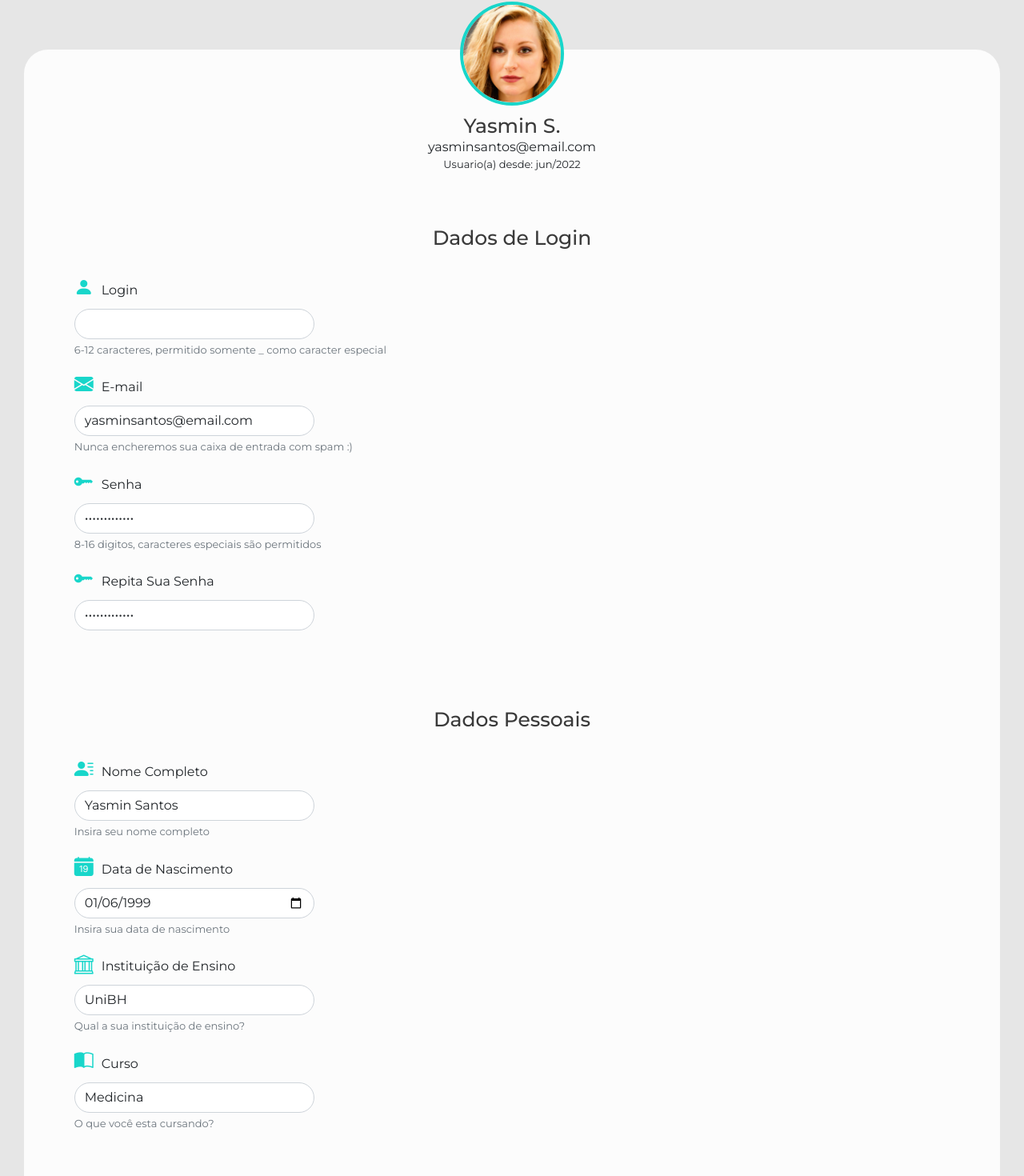
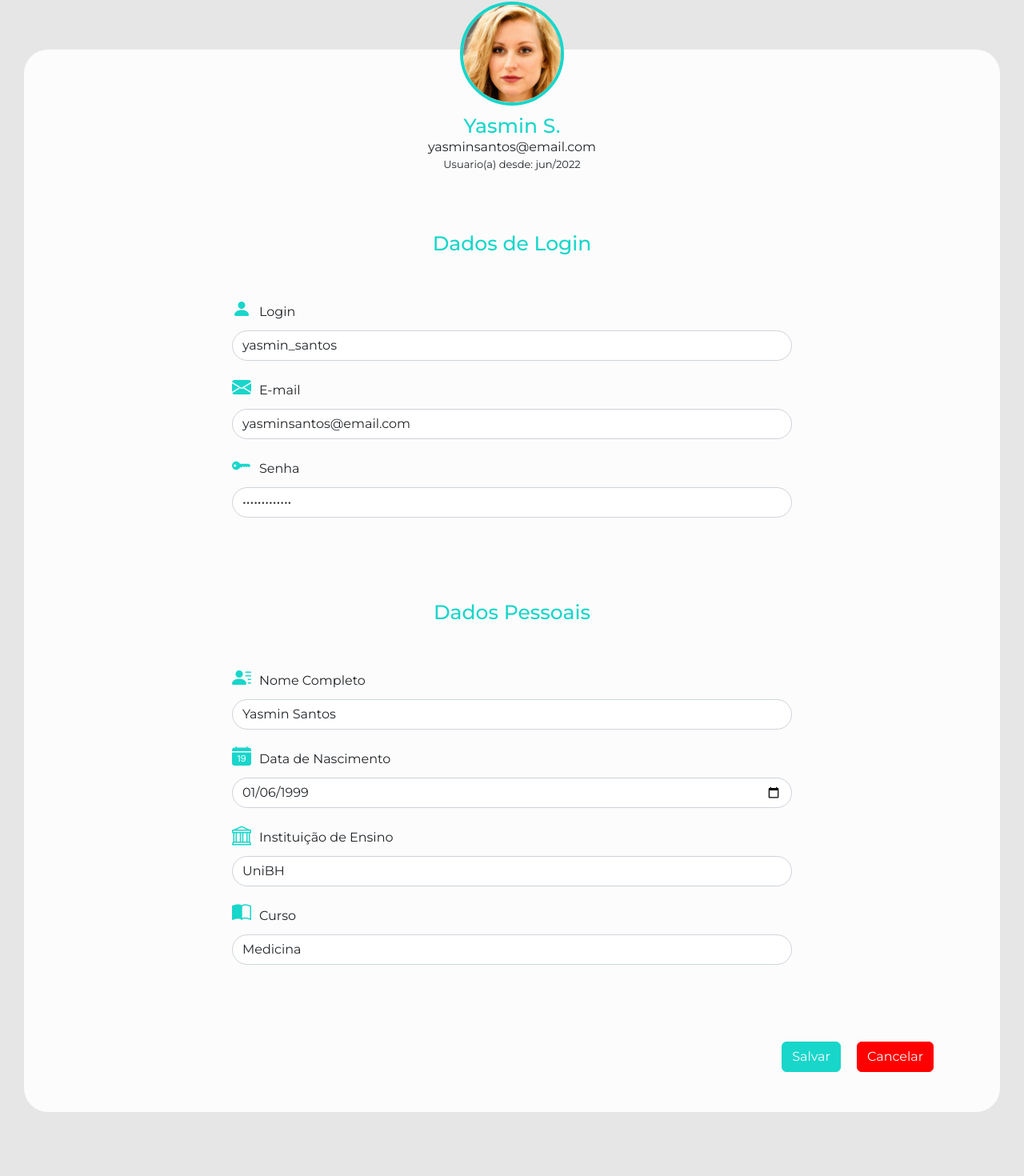
Before and after one commit to Olafi-MooN/Simulador-IC, a React (Vite) app: page /profile/edit in a window 1280 px wide. Shown: the part 94-1564 px from the top of the page at 80% size. After the commit the page ends 1514 px from the top, so only its background shows below. Built offline with nearby package versions, Linux system fonts and the light colour scheme.

Commit message:
fix profile page

```diff
--- a/src/App.css
+++ b/src/App.css
@@ -36,37 +36,37 @@ a {
   color: var(--color-black);
 }
 
-.btn-1{
+.btn-1 {
   background-color: var(--color-blue);
   border-color: var(--color-blue);
   color: var(--color-white);
 }
 
-.btn-1:hover{
+.btn-1:hover {
   background-color: var(--color-blue-hover);
   border-color: var(--color-blue-hover);
   color: var(--color-white);
 }
 
-.btn-2{
+.btn-2 {
   background-color: var(--color-white);
   border-color: var(--color-white);
   color: var(--color-blue);
 }
 
-.btn-2:hover{
+.btn-2:hover {
   background-color: var(--color-blue);
   border-color: var(--color-blue);
   color: var(--color-white);
 }
 
-.btn-3{
+.btn-3 {
   background-color: red;
   border-color: red;
   color: var(--color-white);
 }
 
-.btn-3:hover{
+.btn-3:hover {
   background-color: rgb(190, 10, 10);
   border-color: rgb(190, 10, 10);
   color: var(--color-white);
@@ -257,7 +257,7 @@ ul {
   font-weight: 500;
 }
 
-.text-container .img-fluid{
+.text-container .img-fluid {
   padding: 60px;
 }
 
@@ -717,6 +717,7 @@ body {
   overflow-y: auto !important;
   padding-right: 0 !important;
 }
+
 /*---------------------------------------end footer--------------------------------------------*/
 
 .accordion-button:not(.collapsed) {
@@ -728,13 +729,13 @@ body {
 }
 
 .accordion-button:focus {
-  outline:none;
-  box-shadow:none;
+  outline: none;
+  box-shadow: none;
   border: none;
 }
 
 .quiz-section {
-  background-color:white;
+  background-color: white;
   border-radius: 12px;
 }
 
@@ -796,7 +797,7 @@ body {
 
 /*---------------------------------------end navbar--------------------------------------------*/
 
-/*---------------------------------------profile row--------------------------------------------*/
+/*---------------------------------------profile--------------------------------------------*/
 
 #profile.row {
   background-color: var(--color-white);
@@ -817,14 +818,25 @@ body {
 
 }
 
+
 #profile .basic-info {
   position: relative;
   top: -50px;
   text-align: center;
 }
 
+#profile .name {
+  color: var(--color-blue);
+}
+
 #profile #since {
   font-size: 13px;
+}
+
+#profile .title {
+  text-align: center;
+  margin-bottom: 30px;
+  color: var(--color-blue);
 }
 
 #profile .login-info,
@@ -851,8 +863,31 @@ body {
   width: 100%;
 }
 
-#profile .btn{
+#profile .btn {
   margin-right: 20px;
 }
 
-/*---------------------------------------end profile row--------------------------------------------*/
+#profile .form-control {
+  width: 700px;
+}
+
+@media(max-width: 990px) {
+  #profile .form-control {
+    width: 320px;
+  }
+  #profile.row{
+    margin: 100px 10px 30px 10px;
+  }
+}
+
+@media(max-width: 360px) {
+  #profile .form-control {
+    width: 280px;
+  }
+}
+
+
+
+
+
+/*---------------------------------------end profile--------------------------------------------*/
--- a/src/Pages/Profile/ProfileEdit/index.tsx
+++ b/src/Pages/Profile/ProfileEdit/index.tsx
@@ -4,65 +4,63 @@ const ProfileEdit = () => {
   return <>
     <div className="row d-flex justify-content-center" id="profile">
       <div className="col-11 d-flex justify-content-center">
-            <img className="img-fluid" src="/img/profile.jpg" alt="Profile picture"/>
+        <img className="img-fluid" src="/img/profile.jpg" alt="Profile picture" />
       </div>
       <div className="col-11 d-flex justify-content-center">
         <div className="basic-info">
-                <h2>Yasmin S.</h2>
+          <h2 className="name">Yasmin S.</h2>
           <p id="profile-mail" className="mb-0">yasminsantos@email.com</p>
           <p id="since">Usuario(a) desde: jun/2022</p>
         </div>
       </div>
-        <div className="col-11 d-flex justify-content-center">
-            <div className="login-info">
-                <h2>Dados de Login</h2>
-                <form>
+      <div className="col-11 d-flex flex-column">
+        <h2 className="title">Dados de Login</h2>
+        <div className="login-info d-flex justify-content-center">
+          <form className="">
             <div className="mb-3">
               <label htmlFor="username" className="form-label"><i className="bi bi-person-fill"></i>Login</label>
-                      <input type="text" className="form-control" id="username" aria-describedby="usernamehelp"/>
-                      <div id="usernamehelp" className="form-text">6-12 caracteres, permitido somente _ como caracter especial</div>
+              <input type="text" className="form-control" id="username" aria-describedby="usernamehelp"
+                value="yasmin_santos" />
             </div>
             <div className="mb-3">
               <label htmlFor="email" className="form-label"><i className="bi bi-envelope-fill"></i>E-mail</label>
-                        <input type="email" className="form-control" id="email" aria-describedby="emailhelp" value="yasminsantos@email.com"/>
-                        <div id="emailhelp" className="form-text">Nunca encheremos sua caixa de entrada com spam :)</div>
+              <input type="email" className="form-control" id="email" aria-describedby="emailhelp" value="yasminsantos@email.com" />
             </div>
             <div className="mb-3">
               <label htmlFor="password" className="form-label"><i className="bi bi-key-fill"></i>Senha</label>
-                        <input type="password" className="form-control" id="password" aria-describedby="passwordhelp" value="TheCakeisaLie"/>
-                        <div id="passwordhelp" className="form-text">8-16 digitos, caracteres especiais são permitidos</div>
-                      </div>
-                      <div className="mb-3">
-                        <label htmlFor="passwordcheck" className="form-label"><i className="bi bi-key-fill"></i>Repita Sua Senha</label>
-                        <input type="password" className="form-control" id="passwordcheck" aria-describedby="passwordcheckhelp" value="TheCakeisaLie"/>
+              <input type="password" className="form-control" id="password" aria-describedby="passwordhelp" value="TheCakeisaLie" />
             </div>
           </form>
         </div>
       </div>
-        <div className="col-11 d-flex justify-content-center">
-            <div className="personal-info">
-                <h2>Dados Pessoais</h2>
+      <div className="col-11 d-flex flex-column">
+        <h2 className="title">Dados Pessoais</h2>
+        <div className="personal-info d-flex justify-content-center">
           <form>
             <div className="mb-3">
-                      <label htmlFor="fullname" className="form-label"><i className="bi bi-person-lines-fill"></i>Nome Completo</label>
-                      <input type="text" className="form-control" id="username" aria-describedby="usernamehelp"
-                            value="Yasmin Santos"/>
-                      <div id="fullnamehelp" className="form-text">Insira seu nome completo</div>
+              <label htmlFor="fullname" className="form-label"><i className="bi bi-person-lines-fill"></i>Nome
+                Completo</label>
+              <input type="text" className="form-control" id="fullname" aria-describedby="fullnamehelp"
+                value="Yasmin Santos" />
             </div>
             <div className="mb-3">
-                        <label htmlFor="birth" className="form-label"><i className="bi bi-calendar-date-fill"></i>Data de Nascimento</label>
-                        <input type="date" className="form-control" id="birth" aria-describedby="birthhelp" value="1999-01-06"/>
-                        <div id="birthhelp" className="form-text">Insira sua data de nascimento</div>
+              <label htmlFor="birth" className="form-label"><i className="bi bi-calendar-date-fill"></i>Data de
+                Nascimento</label>
+              <input type="date" className="form-control" id="birth" aria-describedby="birthhelp"
+                value="1999-01-06" />
+
             </div>
             <div className="mb-3">
               <label htmlFor="college" className="form-label"><i className="bi bi-bank"></i>Instituição de Ensino</label>
-                        <input type="text" className="form-control" id="college" aria-describedby="collegehelp" value="UniBH"/>
-                        <div id="collegehelp" className="form-text">Qual a sua instituição de ensino?</div>
+              <input type="text" className="form-control" id="college" aria-describedby="collegehelp"
+                value="UniBH" />
+
             </div>
             <div className="mb-3">
               <label htmlFor="course" className="form-label"><i className="bi bi-book-half"></i>Curso</label>
-                        <input type="text" className="form-control" id="course" aria-describedby="coursehelp" value="Medicina"/>
-                        <div id="coursehelp" className="form-text">O que você esta cursando?</div>
+              <input type="text" className="form-control" id="course" aria-describedby="coursehelp"
+                value="Medicina" />
+
             </div>
           </form>
         </div>
@@ -77,4 +75,4 @@ const ProfileEdit = () => {
   </>
 }
 
-export  { ProfileEdit }
+export { ProfileEdit }
--- a/src/Pages/Profile/index.tsx
+++ b/src/Pages/Profile/index.tsx
@@ -1,66 +1,66 @@
 import React from "react";
 import { Link } from "react-router-dom";
 
-const Profile  = () => {
+const Profile = () => {
     return <>
         <div className="row d-flex justify-content-center" id="profile">
             <div className="col-11 d-flex justify-content-center">
-            <img className="img-fluid" src="/img/profile.jpg" alt="Profile picture"/>
+                <img className="img-fluid" src="/img/profile.jpg" alt="Profile picture" />
             </div>
             <div className="col-11 d-flex justify-content-center">
                 <div className="basic-info">
-                <h2>Yasmin S.</h2>
+                    <h2 className="name">Yasmin S.</h2>
                     <p id="profile-mail" className="mb-0">yasminsantos@email.com</p>
                     <p id="since">Usuario(a) desde: jun/2022</p>
                 </div>
             </div>
-        <div className="col-11 d-flex justify-content-center">
-            <div className="login-info">
-                <h2>Dados de Login</h2>
-                <form>
+            <div className="col-11 d-flex flex-column">
+                <h2 className="title">Dados de Login</h2>
+                <div className="login-info d-flex justify-content-center">
+                    <form className="">
                         <div className="mb-3">
                             <label htmlFor="username" className="form-label"><i className="bi bi-person-fill"></i>Login</label>
                             <input type="text" className="form-control" id="username" aria-describedby="usernamehelp"
-                            value="yasmin_santos" disabled/>
+                                value="yasmin_santos" disabled />
                         </div>
                         <div className="mb-3">
                             <label htmlFor="email" className="form-label"><i className="bi bi-envelope-fill"></i>E-mail</label>
-                        <input type="email" className="form-control" id="email" aria-describedby="emailhelp" value="yasminsantos@email.com" disabled/>
+                            <input type="email" className="form-control" id="email" aria-describedby="emailhelp" value="yasminsantos@email.com" disabled />
                         </div>
                         <div className="mb-3">
                             <label htmlFor="password" className="form-label"><i className="bi bi-key-fill"></i>Senha</label>
-                        <input type="password" className="form-control" id="password" aria-describedby="passwordhelp" value="TheCakeisaLie" disabled/>
+                            <input type="password" className="form-control" id="password" aria-describedby="passwordhelp" value="TheCakeisaLie" disabled />
                         </div>
                     </form>
                 </div>
             </div>
-        <div className="col-11 d-flex justify-content-center">
-            <div className="personal-info">
-                <h2>Dados Pessoais</h2>
+            <div className="col-11 d-flex flex-column">
+                <h2 className="title">Dados Pessoais</h2>
+                <div className="personal-info d-flex justify-content-center">
                     <form>
                         <div className="mb-3">
                             <label htmlFor="fullname" className="form-label"><i className="bi bi-person-lines-fill"></i>Nome
                                 Completo</label>
                             <input type="text" className="form-control" id="fullname" aria-describedby="fullnamehelp"
-                            value="Yasmin Santos" disabled/>
+                                value="Yasmin Santos" disabled />
                         </div>
                         <div className="mb-3">
                             <label htmlFor="birth" className="form-label"><i className="bi bi-calendar-date-fill"></i>Data de
                                 Nascimento</label>
                             <input type="date" className="form-control" id="birth" aria-describedby="birthhelp"
-                            value="1999-01-06" disabled/>
+                                value="1999-01-06" disabled />
 
                         </div>
                         <div className="mb-3">
                             <label htmlFor="college" className="form-label"><i className="bi bi-bank"></i>Instituição de Ensino</label>
                             <input type="text" className="form-control" id="college" aria-describedby="collegehelp"
-                            value="UniBH" disabled/>
+                                value="UniBH" disabled />
 
                         </div>
                         <div className="mb-3">
                             <label htmlFor="course" className="form-label"><i className="bi bi-book-half"></i>Curso</label>
                             <input type="text" className="form-control" id="course" aria-describedby="coursehelp"
-                            value="Medicina" disabled/>
+                                value="Medicina" disabled />
 
                         </div>
                     </form>
@@ -68,7 +68,7 @@ const Profile  = () => {
             </div>
             <div className="col-11 d-flex justify-content-center">
                 <div className="btns d-flex flex-row-reverse">
-                <a className="btn btn-primary btn-3" href="#" role="button">Logout</a>
+                    <a className="btn btn-primary btn-3 d-flex align-items-center" href="#" id="logout" role="button">Logout</a>
                     <Link className="btn btn-primary btn-1" to="profile/edit" role="button">Editar Informações</Link>
                 </div>
             </div>
```
Lines whose indentation alone changed are shown as unchanged.
